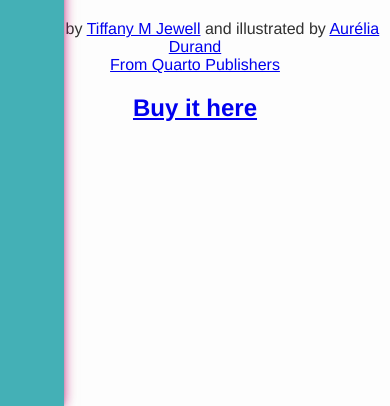
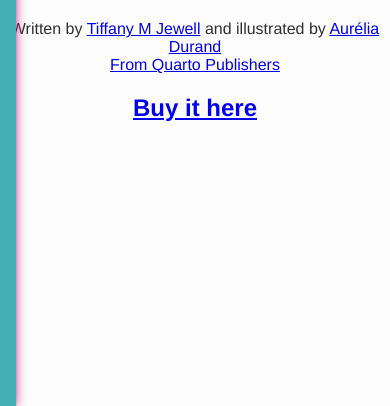
Before and after one commit to claytron5000/thisbookisantiracist, a plain HTML site: page index.html in a window 390 px wide. Shown: the part 438-844 px from the top of the page. Drawn offline with Linux system fonts and the light colour scheme.

Commit message:
Shrink decorative on mobile

```diff
--- a/index.html
+++ b/index.html
@@ -36,6 +36,12 @@
                 -1px -2px 12px rgba(193, 17, 117, 0.5),
                 -3px -2px 5px rgba(13, 13, 10, 0.5);
         }
+
+        @media only screen and (max-width: 768px) {
+            #decorative {
+                width: 1rem;
+            }
+        }
     </style>
 </head>
 
```
